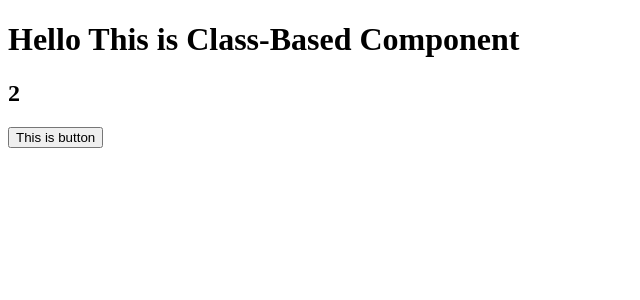
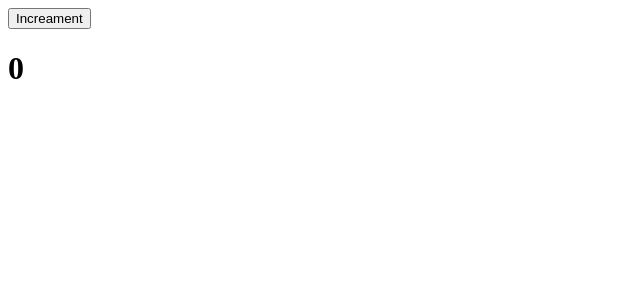
Before and after one commit to Amit-1998/DEV_PP_11, a React (Create React App) app in the folder Module3/React/demo/: page / in a window 1280 px wide. Shown: the top 300 px of the page, without its empty margins (0-640 px from the left). Built offline with nearby package versions, Linux system fonts and the light colour scheme.

Commit message:
re-render vaali chis samajh gaye

```diff
--- a/Module3/React/demo/src/classBasedComponent/MyComp.js
+++ b/Module3/React/demo/src/classBasedComponent/MyComp.js
@@ -6,23 +6,30 @@ import React from "react";
 class MyComp extends React.Component{ // extends means inherit
 
     state = { // written in form of an object
-        someNumber: 2
+        someNumber: 0
     } // ab is data ko mein apni UI mein use kar sakta hu
 
     // let render = ()=>{}
     // render name ka function React.Component name ki class ke paas pehle se hota hai
     render = () => {
 
+        console.log("Rendered function is executed");
+
         return(
              // is return mein hmari UI aati hai
              <div>
-                  <h1>Hello This is Class-Based Component </h1>
-                  <h2> { this.state.someNumber } </h2>
 
-                  <button onClick={ () => { console.log("the button was clicked"); } }>This is button </button>
+
+                  <button onClick={ () => { this.setState( {someNumber: this.state.someNumber + 1 } ); } }>
+                      Increament
+                  </button>
+
+                  <h1>{this.state.someNumber}</h1>
+
              </div>
              // here this refers to our current component
              // button ke onclick par { js  ka code } js Ka code mein arrow function ko chala dena
+             // whenever state changes, the component will re-render (jo ki UI mein change karega updated state Value ko )
         );
     }
 }
```
